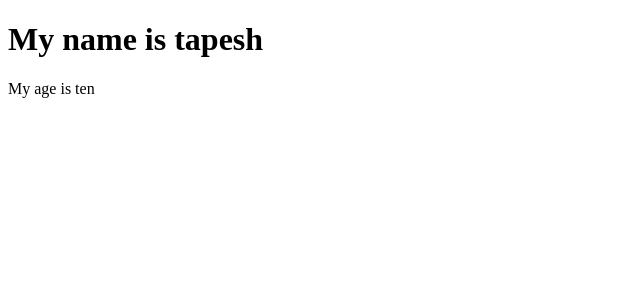
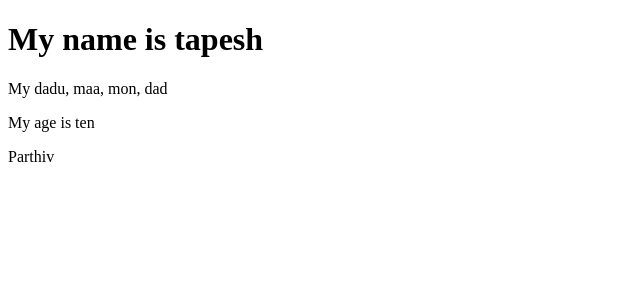
Before and after one commit to TAPESH3101/Learn-React, a React (Create React App) app: page / in a window 1280 px wide. Shown: the top 300 px of the page, without its empty margins (0-640 px from the left). Built offline with nearby package versions, Linux system fonts and the light colour scheme.

Commit message:
first commit

```diff
--- a/src/App.jsx
+++ b/src/App.jsx
@@ -27,4 +27,11 @@ const family_member = "My dadu, maa, mon, dad ";
 export default family_member;
 
 const age = "My age is ten";
-export {age};
+
+
+function myName(){
+  let name = "Parthiv";
+  return name;
+}
+
+export {age, myName};
--- a/src/index.js
+++ b/src/index.js
@@ -212,15 +212,23 @@ import ReactDOM from "react-dom";
 
 
 // import family_member from "./App";
+// import {age} from "./App";
+//        OR
+import family_member, {age, myName} from "./App";
+
 // we can import everything as an object from App.jsx file by using
-import * as ques from "./App";
+// import * as ques from "./App";
+
+// We can access function in index.jsx by using the function name and also using this ()
+// Here we access the function that we create in App.jsx ny using {myName()}
 
 
 ReactDOM.render(
 <>
 <h1>My name is tapesh</h1>
 
-<p>{ques.family_member}</p>
-<p>{ques.age}</p>
+<p>{family_member}</p>
+<p>{age}</p>
+<p>{myName()}</p>
 
 </>,document.getElementById("root"));
```
